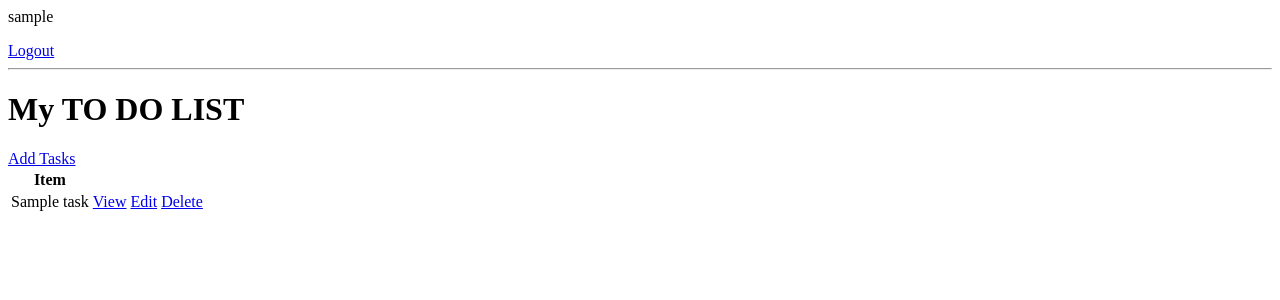
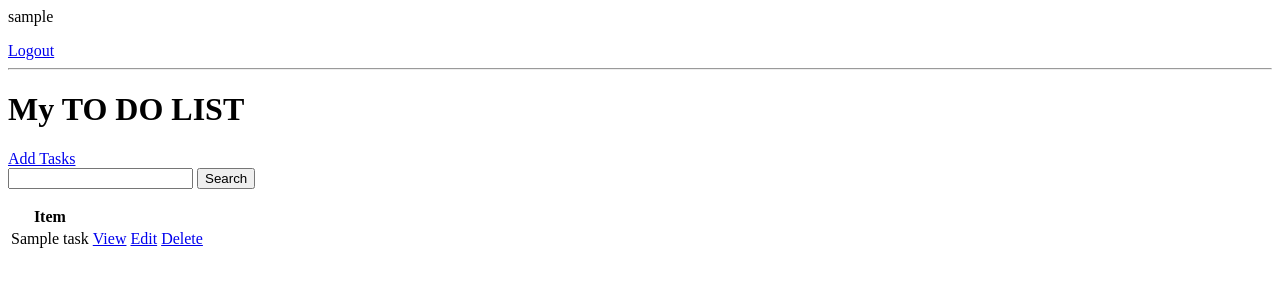
Before and after one commit to Razaklekan113/TODO_LIST, a Django app: page / in a window 1280 px wide. Shown: the top 300 px of the page. Run offline with Django 4.2, Linux system fonts and the light colour scheme; a user stored in the database is signed in; tables that the repository leaves empty hold one stand-in row (values such as "Sample post").

Commit message:
modified this files

```diff
--- a/base/templates/base/task_list.html
+++ b/base/templates/base/task_list.html
@@ -9,7 +9,13 @@
 
 <hr>
 <h1>My TO DO LIST{{ color }}</h1>
+
 <a href="{% url "task-create" %}">Add Tasks</a>
+
+<form method="GET">
+    <input type="text" name="search-area" value="{{ search_input }}">
+    <input type="submit" value="Search">
+</form>
 
 <table>
     <tr>
--- a/base/views.py
+++ b/base/views.py
@@ -44,6 +44,15 @@ class TaskList(LoginRequiredMixin, ListView):
         context = super().get_context_data(**kwargs)
         context['tasks'] = context['tasks'].filter(user=self.request.user)
         context['count'] = context['tasks'].filter(completed=False).count()
+
+        search_input = self.request.GET.get('search-area') or ""
+
+        if search_input:
+            context['tasks'] = context['tasks'].filter(
+                title__contains=search_input)
+
+        context['search_input'] = search_input
+
         return context
 
 class TaskDetail(LoginRequiredMixin, DetailView):
```
